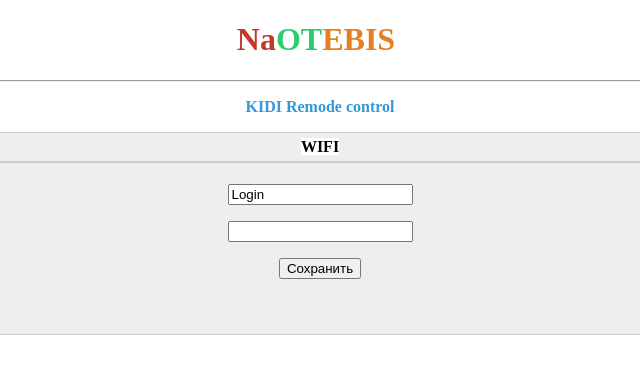
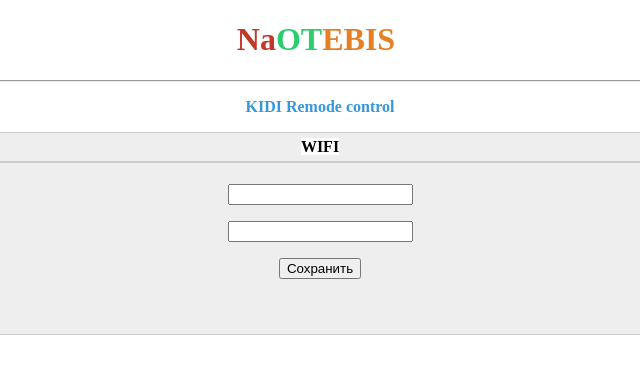
Before and after one commit to soulxdef/ESP8266_Remote_XBMC, a plain HTML site: page data/index.html in a window 1280 px wide. Shown: the full height of the page, 320-960 px from the left. Drawn offline with Linux system fonts and the light colour scheme.

Commit message:
Перенос некоторых настроек в конфиг

```diff
--- a/data/index.html
+++ b/data/index.html
@@ -13,10 +13,11 @@
 
 <div style="background:#eeeeee; border:1px solid #cccccc; padding:5px 10px; text-align:center">
 <form action="/ssid" method="get" name="Wifi" target="_self">
-<p><input name="ssid" type="text" value="Login" /></p>
+<p><input name="ssid" type="text" value="" /></p>
 <p><input name="password" type="text" /></p>
 <p><input name="submit" type="submit" value="Сохранить" /></p>
 </form>
+
 
 <p>&nbsp;</p>
 </div>
```
Also changed, not shown: 3 other files.
